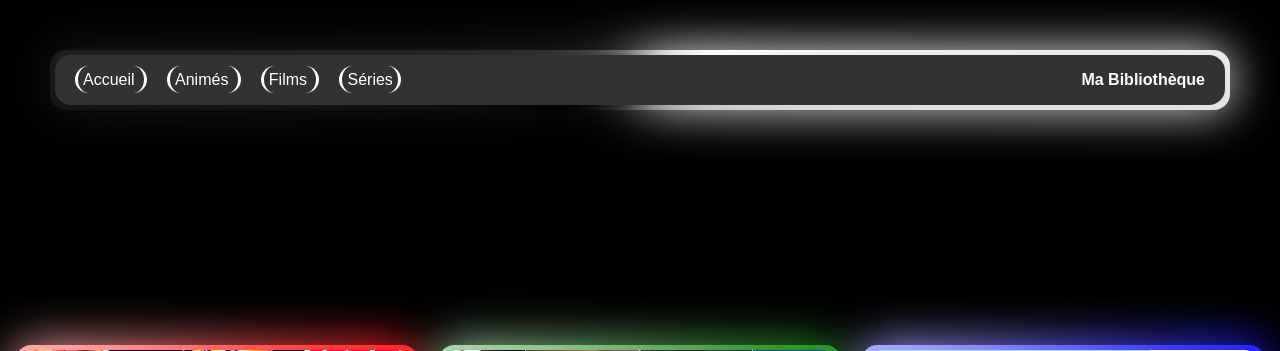
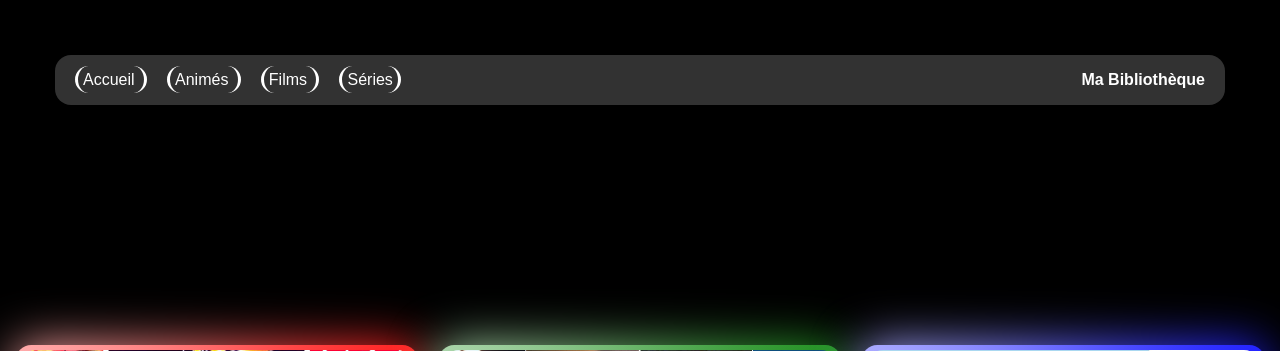
Before and after one commit to Syra1/anime-library, a FastAPI app: page / in a window 1280 px wide. Shown: the top 351 px of the page. Run offline with FastAPI, Linux system fonts and the light colour scheme; data that the repository does not hold is empty.

Commit message:
effet css

```diff
--- a/static/css/global.css
+++ b/static/css/global.css
@@ -55,13 +55,13 @@ main {
     position: absolute;
     height: 100%;
     width: 100%;
-    background-image: conic-gradient(from var(--angle), white, black, white);
+    background-image: conic-gradient(from var(--angle), white);
     top: 50%;
     left: 50%;
     translate: -50% -50%;
     z-index: -1;
     border-radius: 16px;
-    animation: 3s spin linear infinite;
+    /* animation: 3s spin linear infinite; */
 }
 
 .main-header:before {
```
